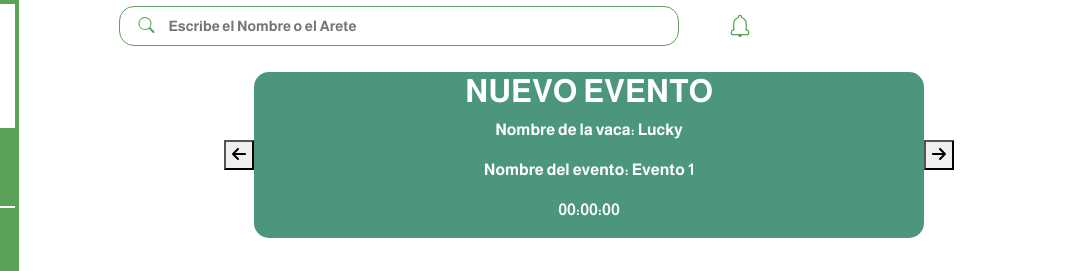
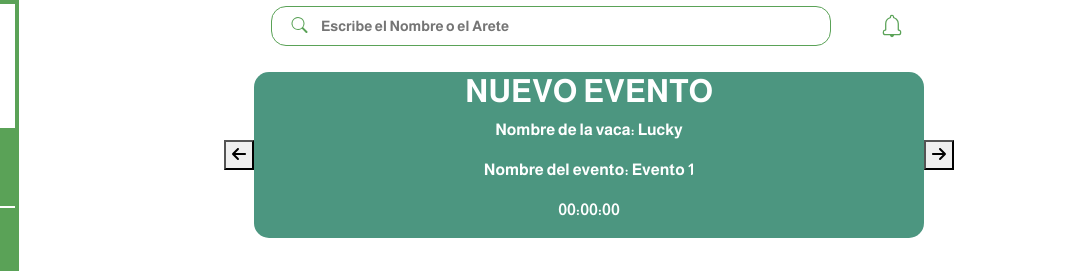
Before and after one commit to Atrizel203/Multidiciplinario, a React app: page /Principal in a window 1280 px wide. Shown: the top 271 px of the page, 211-1280 px from the left. Built offline with nearby package versions, Linux system fonts and the light colour scheme; some icons are missing.

Commit message:
Fix margin-left in buscador.css

```diff
--- a/src/componentes/buscador.jsx
+++ b/src/componentes/buscador.jsx
@@ -83,6 +83,7 @@ function Buscador(props) {
             <div  className="salirBoton">
                 <Icons iconName="notificacion" />
             </div>
+
         </div>
     );
 }
--- a/src/css/buscador.css
+++ b/src/css/buscador.css
@@ -46,7 +46,7 @@
     background: var(--input-bg, --primary-color);
 
     margin-top: .5%;
-    margin-left: 15px;
+    margin-left: 25%;
     /* para centrar aunque no se necesita aqui */
     border: 1px solid var(--secondary-color);
 }
```
